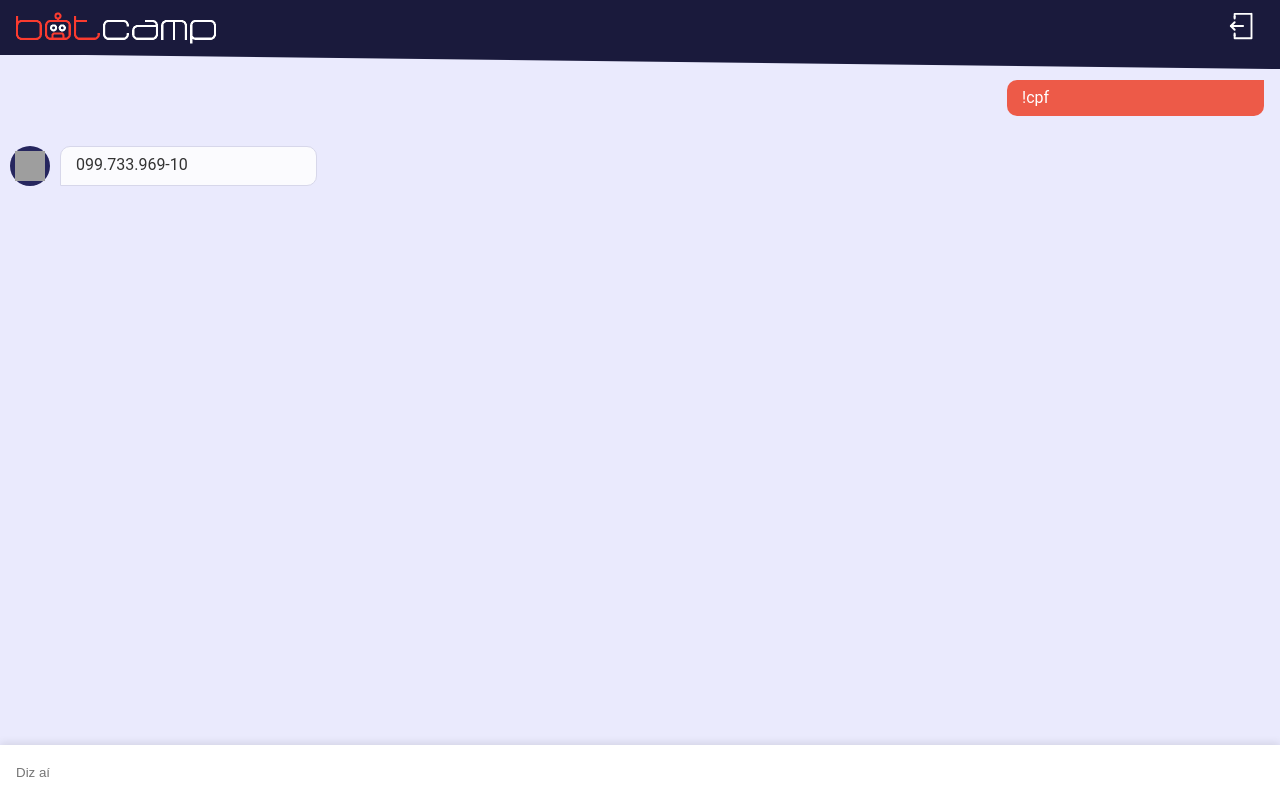
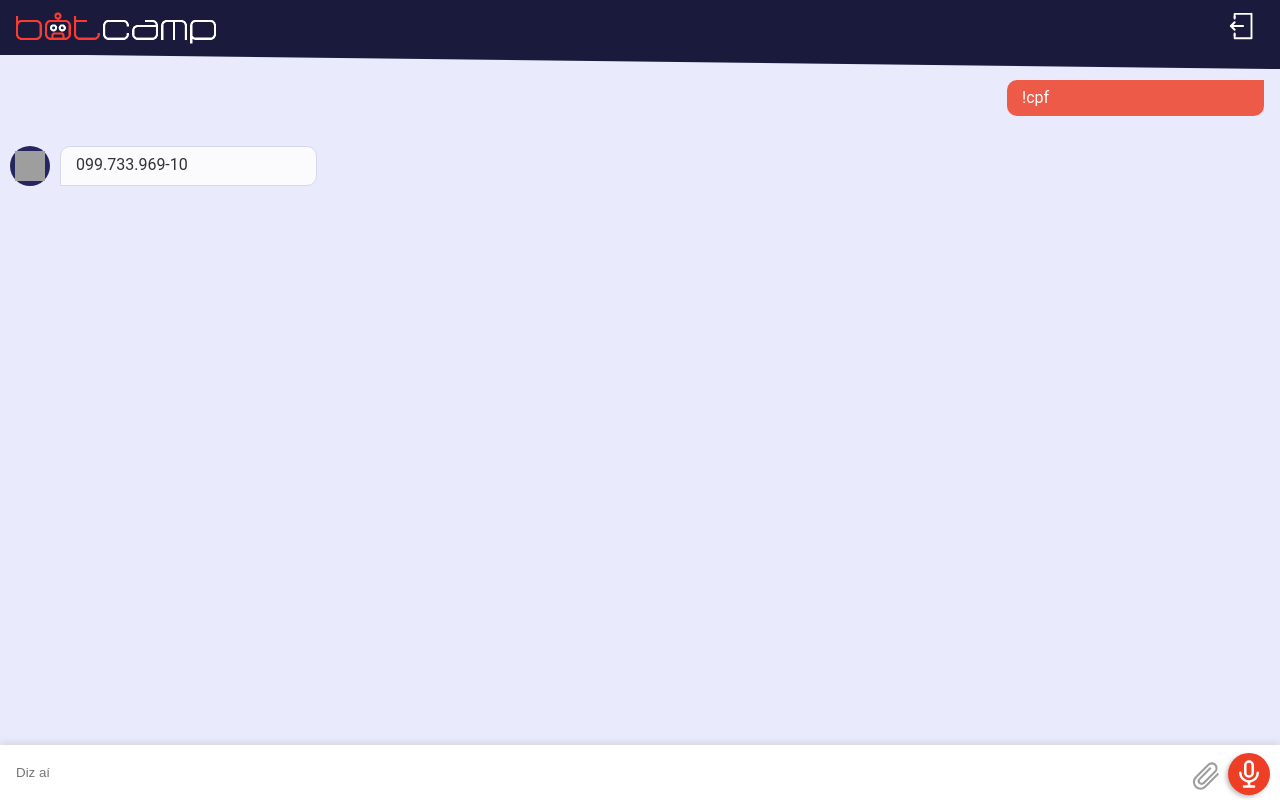
Before and after one commit to laisfrigerio/bot-camp, a React (Create React App) app: page /chat in a window 1280 px wide. Built offline with nearby package versions, Linux system fonts and the light colour scheme; grey boxes are pictures that could not be loaded.

Commit message:
Exibindo os ícones de compartilhamento e audio
Signed-off-by: Lais Frigério <laisfrigerio@hotmail.com>

```diff
--- a/src/pages/Chat/index.js
+++ b/src/pages/Chat/index.js
@@ -8,6 +8,8 @@ import LogoBotcamp   from '../../components/LogoBotcamp';
 import LogoutBotcamp from '../../components/LogoutBotcamp';
 import ChatInput from '../../components/ChatInput';
 import ChatContentWrapper from "../../components/ChatContentWrapper";
+import ChatAttachmentIcon from "../../components/ChatAttachmentIcon";
+import ChatMicrophoneIcon from "../../components/ChatMicrophoneIcon";
 
 const Chat = () => {
   const [messages, setMessages] = useState([
@@ -42,8 +44,7 @@ const Chat = () => {
           <LogoutBotcamp />
         </Link>
       </ChatHeaderWrapper>
-      <ChatContentWrapper messages={messages}>
-      </ChatContentWrapper>
+      <ChatContentWrapper messages={messages} />
       <ChatFooterWrapper>
         <ChatInput
           name='message'
@@ -53,8 +54,8 @@ const Chat = () => {
           value={currentMessage}
           onChange={handleChange}
           onKeyDown={handleSubmit} />
-        {/*<ChatAttachmentIcon/>*/}
-        {/*<ChatMicrophoneIcon width='30px' height='30px'/>*/}
+        <ChatAttachmentIcon/>
+        <ChatMicrophoneIcon width='30px' height='30px'/>
       </ChatFooterWrapper>
     </ChatWrapper>
   );
```
